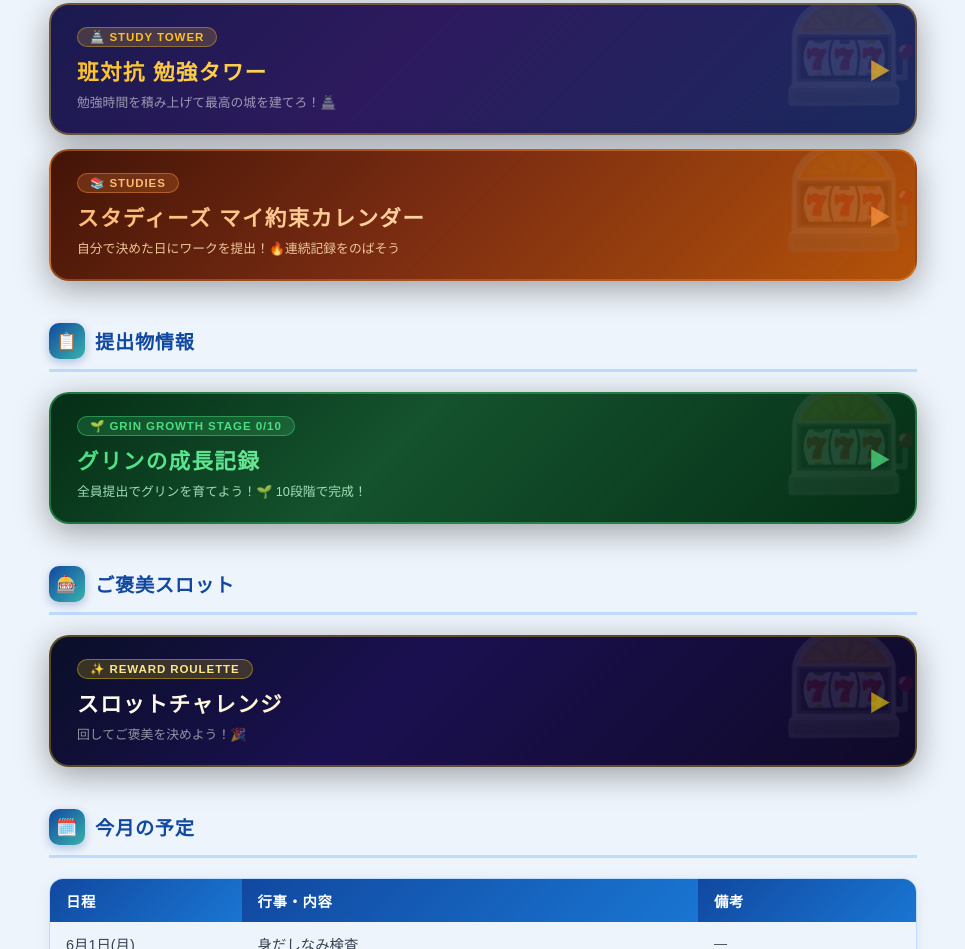
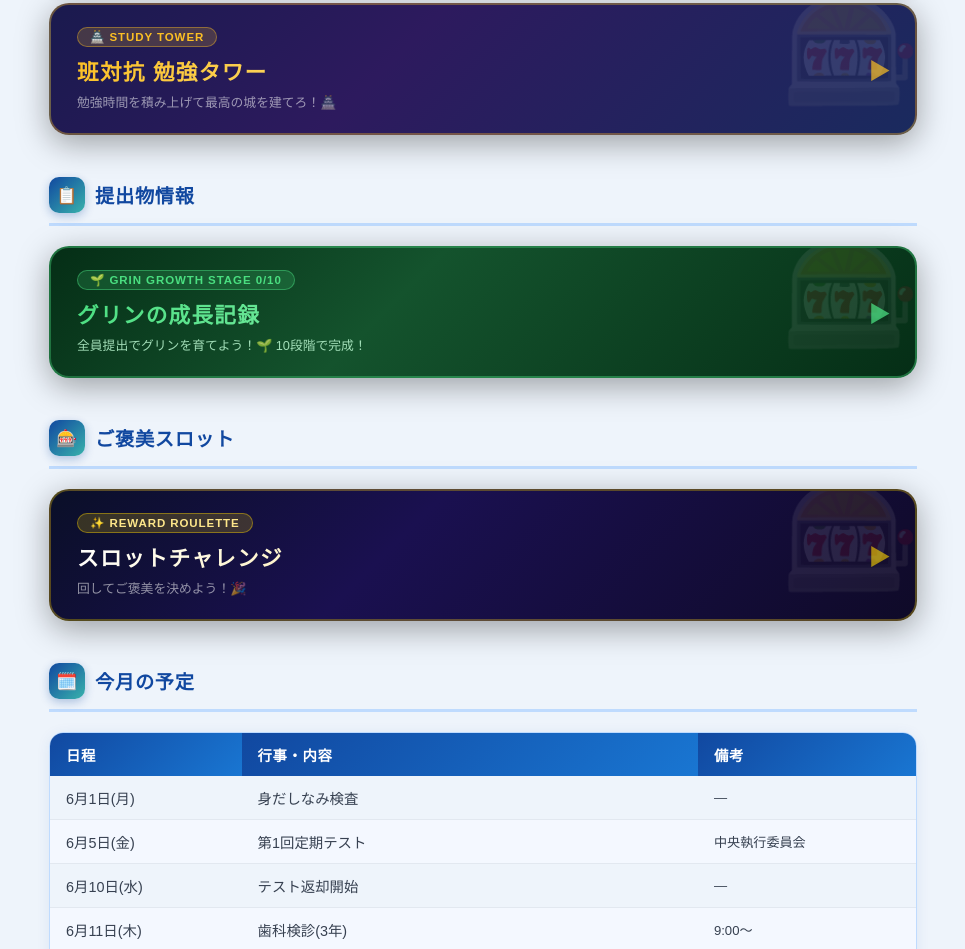
Before and after one commit to kobataku1210/class-hp, a plain HTML site: page class_homepage.html in a window 1280 px wide. Shown: the part 1953-2902 px from the top of the page, without its empty margins (157-1122 px from the left). Drawn offline with Linux system fonts and the light colour scheme; no server answers.

Commit message:
chore: スタディーズは公開バナーを外しプレビューゾーン(localhost限定)のみに

```diff
--- a/class_homepage.html
+++ b/class_homepage.html
@@ -717,22 +717,6 @@
       <div class="rb-arrow" style="color:rgba(251,191,36,0.7)">▶</div>
     </a>
 
-    <!-- スタディーズ マイ約束カレンダー -->
-    <a href="studies.html" class="reward-banner" id="studies-banner" style="
-      margin-top:14px;
-      background: linear-gradient(135deg, #431407 0%, #7c2d12 45%, #b45309 100%);
-      border-color: rgba(251,146,60,0.4);
-    ">
-      <div style="flex:1;min-width:0">
-        <div class="rb-badge" style="background:rgba(251,146,60,0.2);border-color:rgba(251,146,60,0.45);color:#fdba74">📚 STUDIES</div>
-        <div class="rb-title" style="background:linear-gradient(135deg,#fdba74,#fed7aa,#fdba74);-webkit-background-clip:text;-webkit-text-fill-color:transparent;background-clip:text">スタディーズ マイ約束カレンダー</div>
-        <div id="studies-sub-info" style="margin-top:6px">
-          <span class="rb-sub" style="color:rgba(254,215,170,0.9)">自分で決めた日にワークを提出！🔥連続記録をのばそう</span>
-        </div>
-      </div>
-      <div class="rb-arrow" style="color:rgba(251,146,60,0.75)">▶</div>
-    </a>
-
   </section>
 
   <!-- ========== 提出物情報 ========== -->
```
